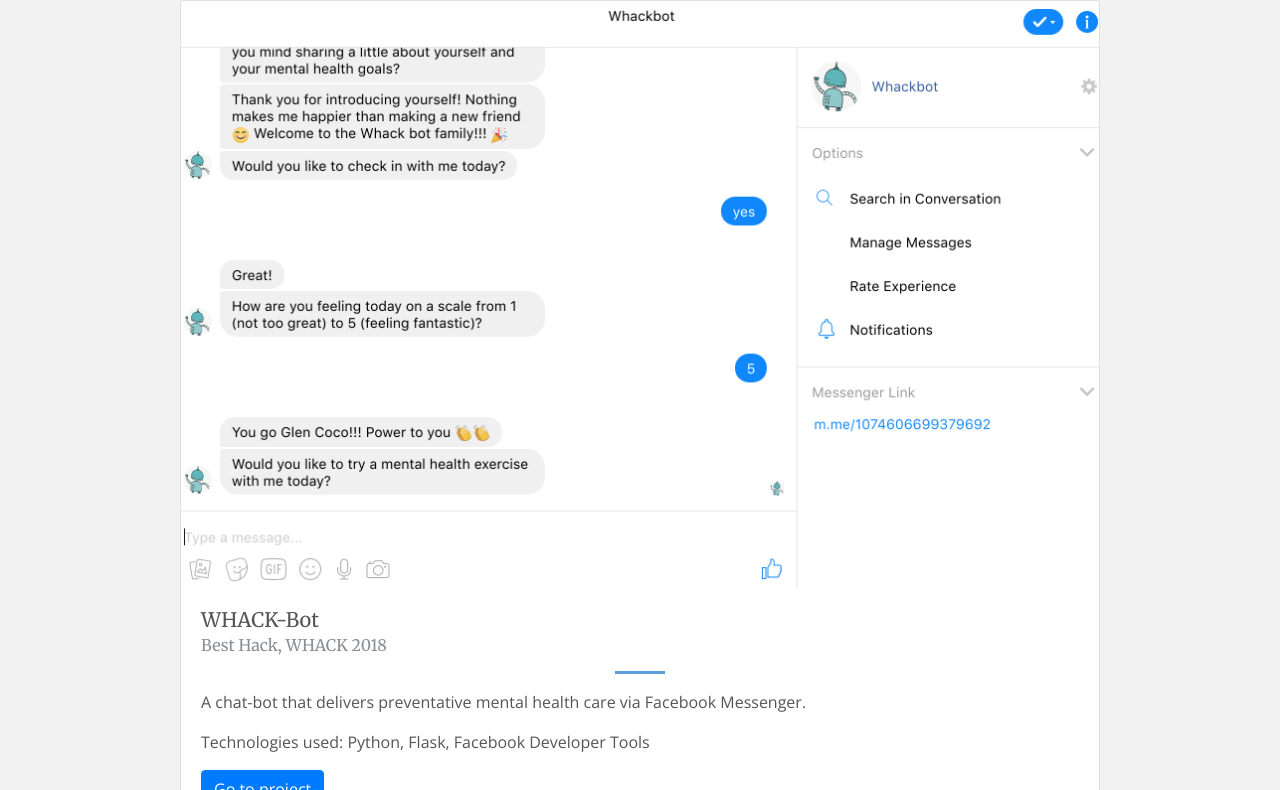
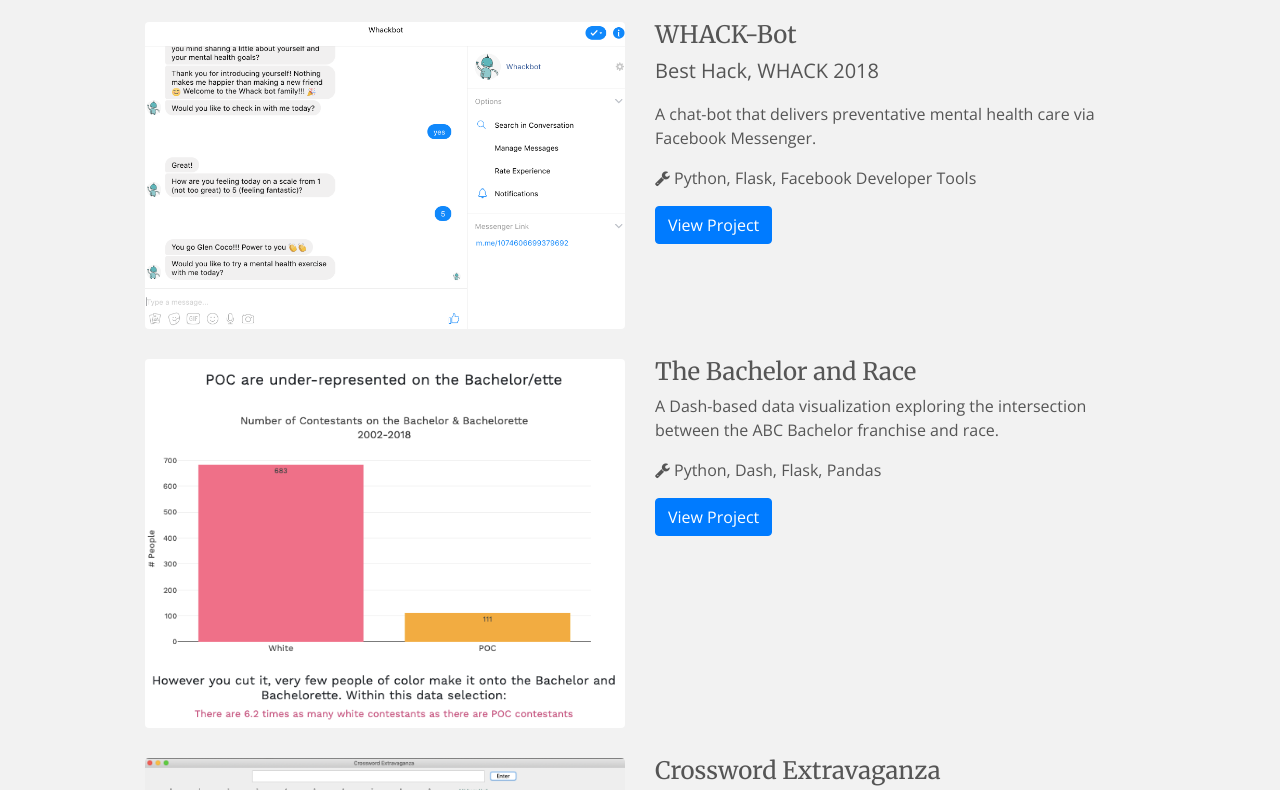
Before and after one commit to angelinahli/angelinahli.github.io, a plain HTML site: page projects.html in a window 1280 px wide. Shown: the part 128-918 px from the top of the page. Drawn offline with nearby package versions, Linux system fonts and the light colour scheme.

Commit message:
updated portfolio and got rid of cheesy title text

```diff
--- a/projects.html
+++ b/projects.html
@@ -27,7 +27,7 @@
 
 <body id="page-top">
   <!-- Navigation -->
-  <nav class="navbar navbar-expand-lg fixed-top text-black" id="mainNav">
+  <nav class="navbar navbar-expand-lg bg-light fixed-top text-black" id="mainNav">
     <div class="container">
       <button class="navbar-toggler navbar-toggler-right" type="button" data-toggle="collapse" data-target="#navbarResponsive" aria-controls="navbarResponsive" aria-expanded="false" aria-label="Toggle navigation">
         <span class="navbar-toggler-icon"></span>
@@ -65,13 +65,9 @@
   <section class="text-black">
     <div class="container">
 
-      <div class="row">
-        <div class="col-lg-10 col-md-10 mx-auto">
+      <h1 class="text-title"><b>Stuff I've Made</b></h1>
 
-          <h1 class="text-title"><b>Stuff I've Made</b></h1>
-          <div id="portfolioContent"></div>
-
-      </div>
+      <div id="portfolioContent" class="container"></div>
 
     </div>
   </section>
--- a/style.css
+++ b/style.css
@@ -29,7 +29,7 @@
   font-family: 'Merriweather', 'Helvetica Neue', 'Open Sans', Arial, sans-serif;
 }
 
-a {
+a, .btn-link {
   color: var(--main-color);
   -webkit-transition: all 0.2s;
   -moz-transition: all 0.2s;
@@ -37,7 +37,9 @@
 }
 
 a:focus,
-a:hover {
+a:hover,
+.btn-link:focus,
+.btn-link:hover {
   color: var(--light-color);
 }
 
@@ -59,8 +61,8 @@
   padding: 70px 0;
 }
 
-.lead {
-  font-size: 20px;
+.bg-light {
+  background-color: var(--light-bg-color) !important;
 }
 
 .bg-primary {
@@ -91,6 +93,14 @@
 .text-faded {
   color: var(--light-color);
 }
+
+.row-project {
+  margin: 30px;
+}
+
+/**************
+ ** Timeline **
+ **************/
 
 .timeline {
   position: relative;
--- a/style/js/portfolio.js
+++ b/style/js/portfolio.js
@@ -5,8 +5,7 @@
     "./img/projects/whackbot.png",
     "A chat-bot that delivers preventative mental health care via Facebook Messenger.",
     ["Python", "Flask", "Facebook Developer Tools"],
-    "https://github.com/angelinahli/whack-2018/",
-    true
+    "https://github.com/angelinahli/whack-2018/"
   ),
   makeProject(
     "The Bachelor and Race",
@@ -14,8 +13,7 @@
     "./img/projects/bachelor.png",
     "A Dash-based data visualization exploring the intersection between the ABC Bachelor franchise and race.",
     ["Python", "Dash", "Flask", "Pandas"],
-    "https://bachelor-and-race.herokuapp.com/",
-    false
+    "https://bachelor-and-race.herokuapp.com/"
   ),
   makeProject(
     "Crossword Extravaganza",
@@ -23,8 +21,7 @@
     "./img/projects/crossword.png",
     "A thread-safe, interactive crossword solving game, where users compete to solve a crossword puzzle together.",
     ["Java"],
-    "",
-    false
+    ""
   ),
   makeProject(
     "Better Than Tutor Trac",
@@ -32,8 +29,7 @@
     "./img/projects/bttt.png",
     "An app to efficiently log visits to tutor drop-in office hours. Inspired by the 'TutorTrac' software used at Wellesley's Pforzheimer Learning and Teaching Center.",
     ["Python", "JavaScript", "MySQL", "Flask"],
-    "https://github.com/angelinahli/tt3/",
-    false
+    "https://github.com/angelinahli/tt3/"
   ),
   makeProject(
     "Meet Me",
@@ -41,8 +37,7 @@
     "./img/projects/meet_me.png",
     "A web application that helps users plan events based on their existing calendars.",
     ["Python", "Flask"],
-    "https://github.com/angelinahli/meet-me/",
-    false
+    "https://github.com/angelinahli/meet-me/"
   ),
   makeProject(
     "Rain Run",
@@ -50,8 +45,7 @@
     "./img/projects/rain_run.png",
     "An interactive, multi-panel game where the user navigates via keystrokes and dodges progressively faster falling rain drops.",
     ["Java"],
-    "https://github.com/angelinahli/rain-run/",
-    false
+    "https://github.com/angelinahli/rain-run/"
   ),
   makeProject(
     "Hangman Solver",
@@ -59,101 +53,58 @@
     "./img/projects/hangman_solver.png",
     "A minimalist Flask app that uses text-frequency analysis to solve hangman words.",
     ["Python", "Flask"],
-    "https://hangman-solver.herokuapp.com/",
-    false
+    "https://hangman-solver.herokuapp.com/"
   )
 ]
 
-function makeProject(name, subtitle, imageSrc, description, technologies, link, active) {
+function makeProject(name, subtitle, imageSrc, description, technologies, link) {
   return {
     name: name,
     subtitle: subtitle,
     imageSrc: imageSrc,
     description: description,
     technologies: technologies,
-    link: link,
-    active: active
+    link: link
   }
 }
 
-function getCarouselItem(project) {
-  carouselItem = document.createElement("div");
-  if(project.active) { carouselItem.setAttribute("class", "carousel-item active"); }
-  else { carouselItem.setAttribute("class", "carousel-item"); }
+function getRow(project) {
+  var row = document.createElement("div");
+  row.setAttribute("class", "row row-project");
 
-  card = document.createElement("div");
-  card.setAttribute("class", "card text-black");
+  var leftCol = document.createElement("div");
+  leftCol.setAttribute("class", "col-lg-6 col-md-6 mx-auto");
 
-  cardImg = document.createElement("img");
-  cardImg.setAttribute("class", "card-img-top");
-  cardImg.setAttribute("src", project.imageSrc);
-  cardImg.setAttribute("alt", project.name);
+  var rightCol = document.createElement("div");
+  rightCol.setAttribute("class", "col-lg-6 col-md-6 mx-auto");
 
-  cardBody = document.createElement("div");
-  cardBody.setAttribute("class", "card-body");
+  var image = `<img src="${project.imageSrc}" alt="${project.name}" class="img-fluid rounded">`
+  var title = `<h4>${project.name}</h4>`;
+  var subtitle = `<p class="lead">${project.subtitle}</p>`;
+  var desc = `<p>${project.description}</p>`;
+  var tech = `<p class="card-text"><i class="fa fa-wrench"></i> ${project.technologies.join(", ")}</p>`;
+  var btn = `<a href="${project.link}" type="button" class="btn btn-primary">View Project</a>`;
 
-  title = `<h5 class="card-title">${project.name}</h5>`;
-  subtitle = `<h6 class="card-subtitle text-muted">${project.subtitle}</h6>`;
-  desc = `<p class="card-text">${project.description}</p>`;
-  tech = `<p class="card-text">Technologies used: ${project.technologies.join(", ")}</p>`;
-  btn = `<a href="${project.link}" target="_blank" class="btn btn-primary">Go to project</a>`;
+  var rightColHTML = title;
+  if(project.subtitle) { rightColHTML += subtitle; }
+  rightColHTML += desc + tech;
+  if(project.link) { rightColHTML += btn; }
 
-  cardBody.innerHTML += title;
-  if(project.subtitle) { cardBody.innerHTML += subtitle; }
-  cardBody.innerHTML += `<hr>`;
-  cardBody.innerHTML += desc;
-  cardBody.innerHTML += tech;
-  if(project.link) { cardBody.innerHTML += btn; }
+  $(leftCol).html( image );
+  $(rightCol).html( rightColHTML );
 
-  card.appendChild(cardImg);
-  card.appendChild(cardBody);
+  row.appendChild(leftCol);
+  row.appendChild(rightCol);
 
-  carouselItem.appendChild(card);
-  return carouselItem;
+  return row;
 }
 
-function getNavButton(carouselId, dataSlide, label) {
-  btn = document.createElement("a");
-  btn.setAttribute("class", `carousel-control-${dataSlide}`);
-  btn.setAttribute("href", `#${carouselId}`);
-  btn.setAttribute("role", "button");
-  btn.setAttribute("data-slide", dataSlide);
+function addPortfolio() {
+  var container = document.getElementById("portfolioContent");
 
-  icon = document.createElement("span");
-  icon.setAttribute("class", `carousel-control-${dataSlide}-icon`);
-  icon.setAttribute("aria-hidden", "true");
-
-  sr = document.createElement("span");
-  sr.setAttribute("class", "sr-only");
-  sr.innerHTML = label;
-
-  btn.appendChild(icon);
-  btn.appendChild(sr);
-
-  return btn;
+  for(const project of portfolio) {
+    $(container).append( getRow(project) );
+  }
 }
 
-function addCarousel() {
-  contentWrapper = document.getElementById("portfolioContent");
-
-  carousel = document.createElement("div");
-  carouselId = "carouselPortfolio";
-  carousel.setAttribute("id", carouselId);
-  carousel.setAttribute("class", "carousel slide carousel-fade");
-  carousel.setAttribute("data-ride", "carousel");
-  carousel.setAttribute("data-interval", "false");
-
-  carouselInner = document.createElement("div");
-  carouselInner.setAttribute("class", "carouselInner");
-  for(const project of portfolio) {
-    carouselInner.appendChild( getCarouselItem(project) );
-  }
-
-  carousel.appendChild(carouselInner);
-
-  contentWrapper.appendChild(carousel);
-  contentWrapper.appendChild( getNavButton(carouselId, "prev", "Previous") );
-  contentWrapper.appendChild( getNavButton(carouselId, "next", "Next") );
-}
-
-addCarousel();
+addPortfolio();
```
Also changed, not shown: index.html (+3 -3 lines).
